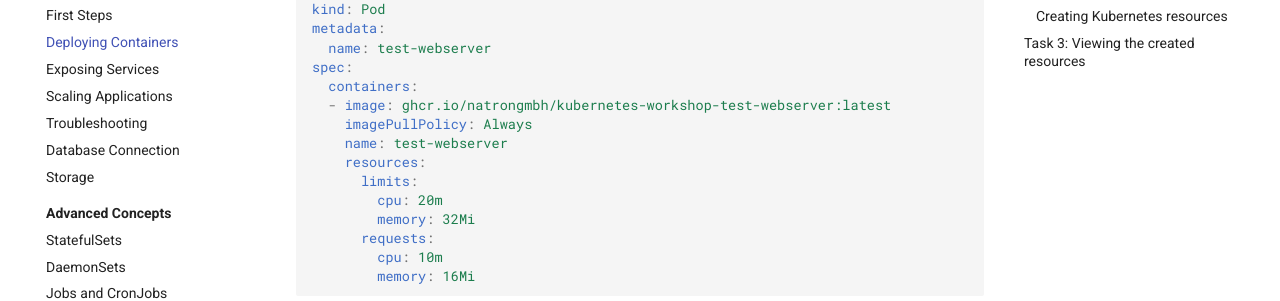
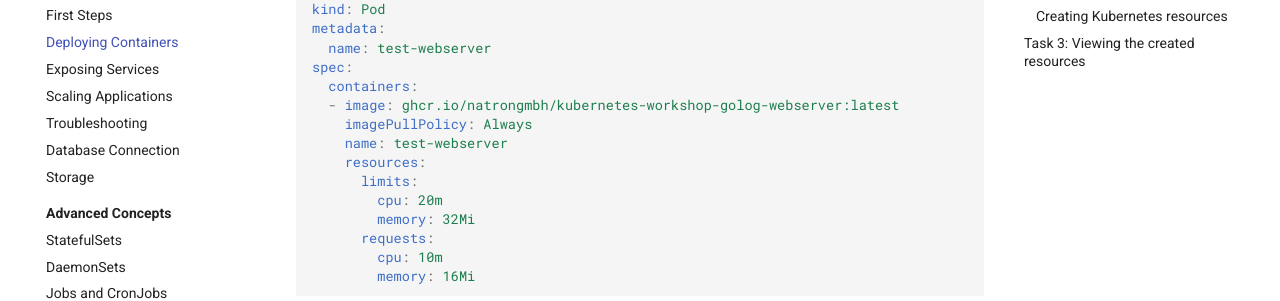
Before and after one commit to natrontech/kubernetes-workshop-golog, an MkDocs documentation site: the page built from docs/kubernetes-basics/deploying-containers.md, in a window 1280 px wide and 1400 px high, scrolled down 548 px. Shown: the part 164-465 px from the top of the window. Built offline with MkDocs 1.6.1 and Material for MkDocs 9.7.7, drawn with Linux system fonts in a browser that asks for light colours; comment, search, counter and statistics services are not loaded; some of the changed text lies outside the part shown.

Commit message:
feat: change image names
Signed-off-by: Jan Lauber <jan.lauber@protonmail.ch>

````diff
--- a/docs/kubernetes-basics/deploying-containers.md
+++ b/docs/kubernetes-basics/deploying-containers.md
@@ -25,7 +25,7 @@ metadata:
   name: test-webserver
 spec:
   containers:
-  - image: ghcr.io/natrongmbh/kubernetes-workshop-test-webserver:latest
+  - image: ghcr.io/natrongmbh/kubernetes-workshop-golog-webserver:latest
     imagePullPolicy: Always
     name: test-webserver
     resources:
@@ -90,7 +90,7 @@ spec:
         app: test-webserver
     spec:
       containers:
-      - image: ghcr.io/natrongmbh/kubernetes-workshop-test-webserver:latest
+      - image: ghcr.io/natrongmbh/kubernetes-workshop-golog-webserver:latest
         name: test-webserver
         resources:
           requests:
@@ -147,7 +147,7 @@ The other variant is to use helper commands. These are more straightforward: You
 As an example, let’s look at creating above deployment, this time using a helper command instead. If you already created the Deployment using above YAML definition, you don’t have to execute this command:
 
 ```bash
-kubectl create deployment test-webserver --image=ghcr.io/natrongmbh/kubernetes-workshop-test-webserver:latest --namespace $NAMESPACE
+kubectl create deployment test-webserver --image=ghcr.io/natrongmbh/kubernetes-workshop-golog-webserver:latest --namespace $NAMESPACE
 ```
 
 It’s important to know that these helper commands exist. However, in a world where GitOps concepts have an ever-increasing presence, the idea is not to constantly create these resources with helper commands. Instead, we save the resources’ YAML definitions in a Git repository and leave the creation and management of those resources to a tool.
````
Also changed, not shown: docs/kubernetes-basics/advanced-concepts/init-containers.md (+1 -1 lines), docs/kubernetes-basics/database-connection.md (+1 -1 lines), docs/kubernetes-basics/kustomize/index.md (+1 -1 lines), 5 other files.
